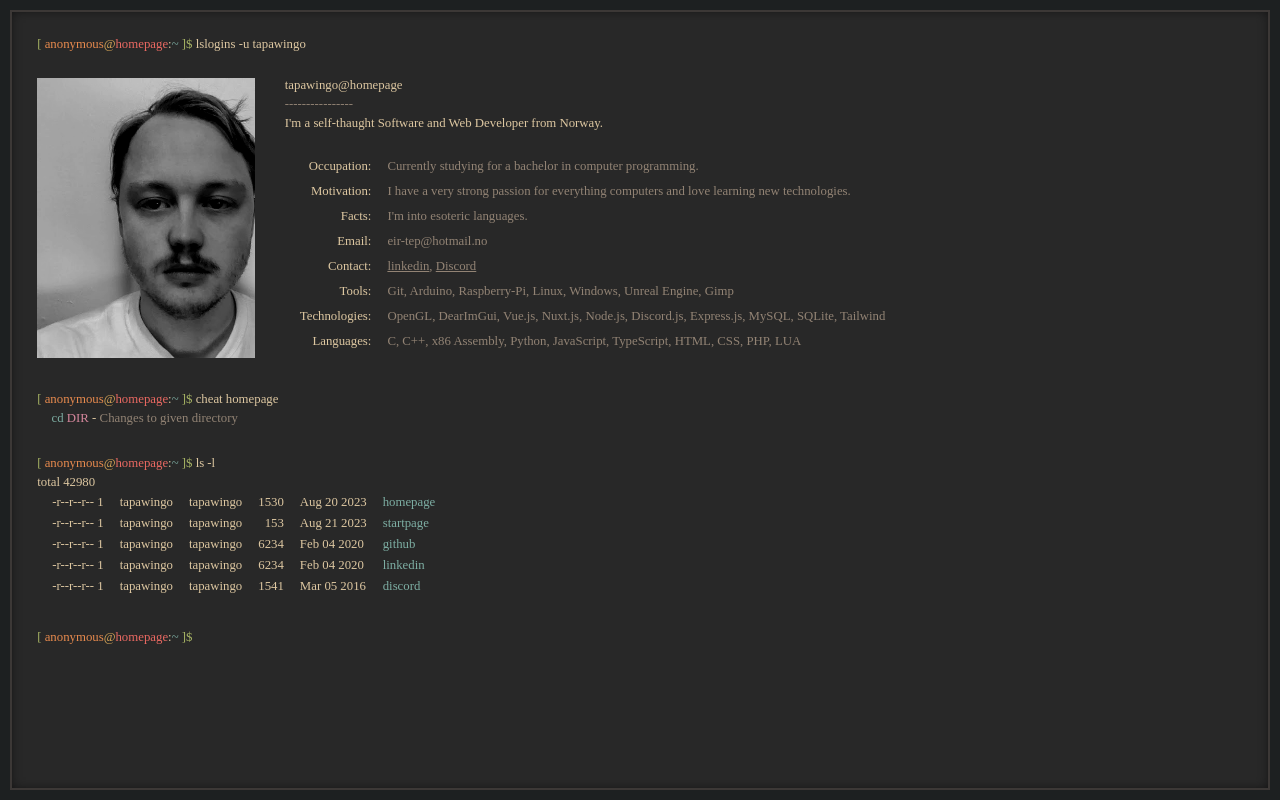
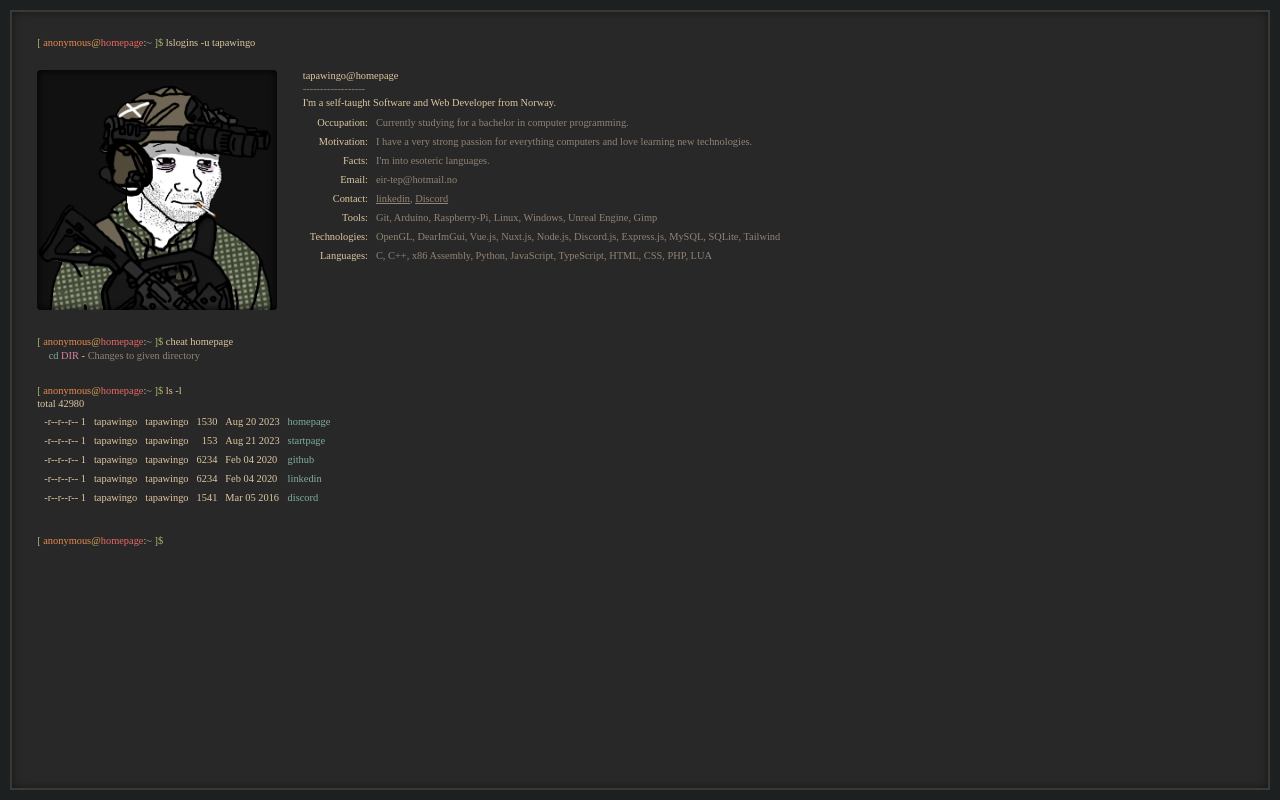
Before and after one commit to Tapawingo/Tapawingo.github.io, a Nuxt app: page / in a window 1280 px wide. Built offline with nearby package versions, Linux system fonts and the light colour scheme; a web font is replaced by a local one.

Commit message:
Minor style changes and new portrait

```diff
--- a/assets/styles/homepage/components/_terminal.scss
+++ b/assets/styles/homepage/components/_terminal.scss
@@ -1,4 +1,5 @@
 div.terminal {
+    overflow-y: auto;
     box-sizing: border-box;
     box-shadow: 0px 0px 12px -3px rgba(0,0,0,0.75) inset;
     border: 2px solid $bg4;
@@ -19,7 +20,7 @@ div.terminal {
     };
 
     div {
-        margin-bottom: 4px;
+        margin-bottom: 0.3vh;
         opacity: 0;
         transition: opacity ease 0.2s;
 
@@ -71,30 +72,32 @@ div.terminal {
     div.userinfo {
         display: flex;
         justify-content: flex-start;
-        gap: 30px;
-        margin-top: 26px;
-        margin-bottom: 30px;
+        gap: 2.0vw;
+        margin-top: 2.7vh;
+        margin-bottom: 3vh;
 
         div {
             opacity: 1;
         };
 
         div.img {
-            background-image: url(/portrait.png);
+            display: block;
+            height: 30vh;
+            box-shadow: inset 0 0 10px black;
+            background-image: url(/TFD.png);
             background-repeat: no-repeat;
             background-size: auto 100%;
-            flex: 0 0 17vw;
+            border-radius: 4px;
+            aspect-ratio: 1/1;
         }
 
         div {
-            max-width: 83vw;
-
             div.seperator {
                 color: $grey1;
             }
 
             table {
-                border-spacing: 0.9rem 0.5rem;
+                border-spacing: 0.5vw 0.8vh;
 
                 td {
                     vertical-align: top;
@@ -112,14 +115,14 @@ div.terminal {
     }
 
     div.commandinfo {
-        margin-bottom: 30px;
+        margin-bottom: 3.0vh;
 
         div {
             opacity: 1;
         };
 
         div {
-            margin-left: 0.9rem;
+            margin-left: 0.9vw;
 
             span.cmd {
                 color:  $blue;
@@ -136,7 +139,7 @@ div.terminal {
     }
 
     div.dirinfo {
-        margin-bottom: 30px;
+        margin-bottom: 3.0vh;
 
         div {
             opacity: 1;
@@ -145,7 +148,7 @@ div.terminal {
         table {
             margin-left: 0px;
             padding: 0px;
-            border-spacing: 0.9rem 0.3rem;
+            border-spacing: 0.5vw 0.8vh;
 
             td {
                 vertical-align: top;
--- a/assets/styles/homepage/defaults/_variables.scss
+++ b/assets/styles/homepage/defaults/_variables.scss
@@ -44,4 +44,4 @@ $grey2: #a89984;
 }
 
 $default-font: MartianMono;
-$font-normal: 0.8rem;
+$font-normal: 1.3vh;
--- a/pages/index.vue
+++ b/pages/index.vue
@@ -13,8 +13,8 @@
             <div class="img"></div>
             <div>
                 <div>tapawingo@homepage</div>
-                <div class="seperator">----------------</div>
-                <div>I'm a self-thaught Software and Web Developer from Norway.</div><br/>
+                <div class="seperator">------------------</div>
+                <div>I'm a self-taught Software and Web Developer from Norway.</div>
                 <table>
                     <tr> <td>Occupation:</td> <td>Currently studying for a bachelor in computer programming.</td> </tr>
                     <tr> <td>Motivation:</td> <td>I have a very strong passion for everything computers and love learning new technologies.</td> </tr>
```
Also changed, not shown: public/TFD.png.
